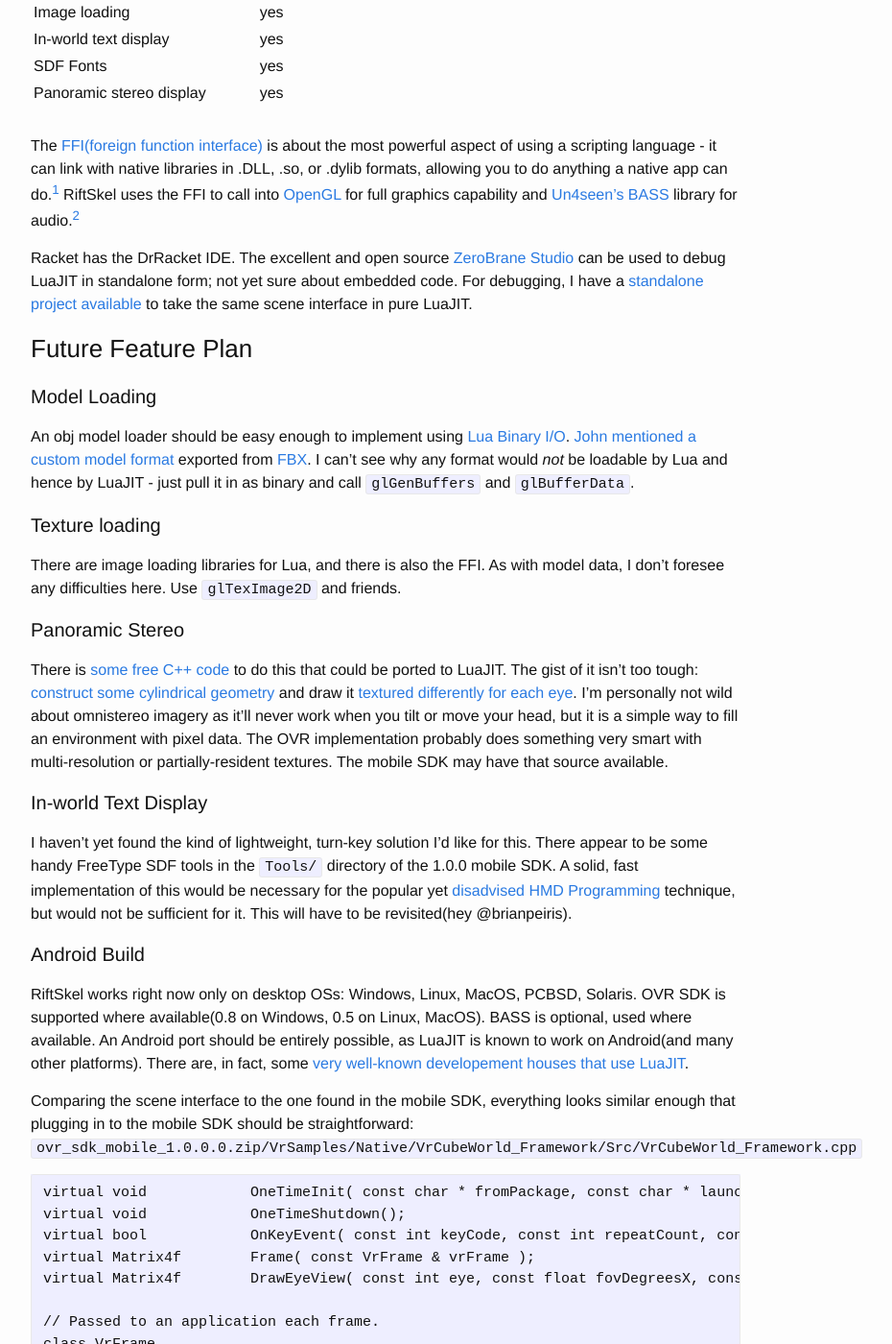
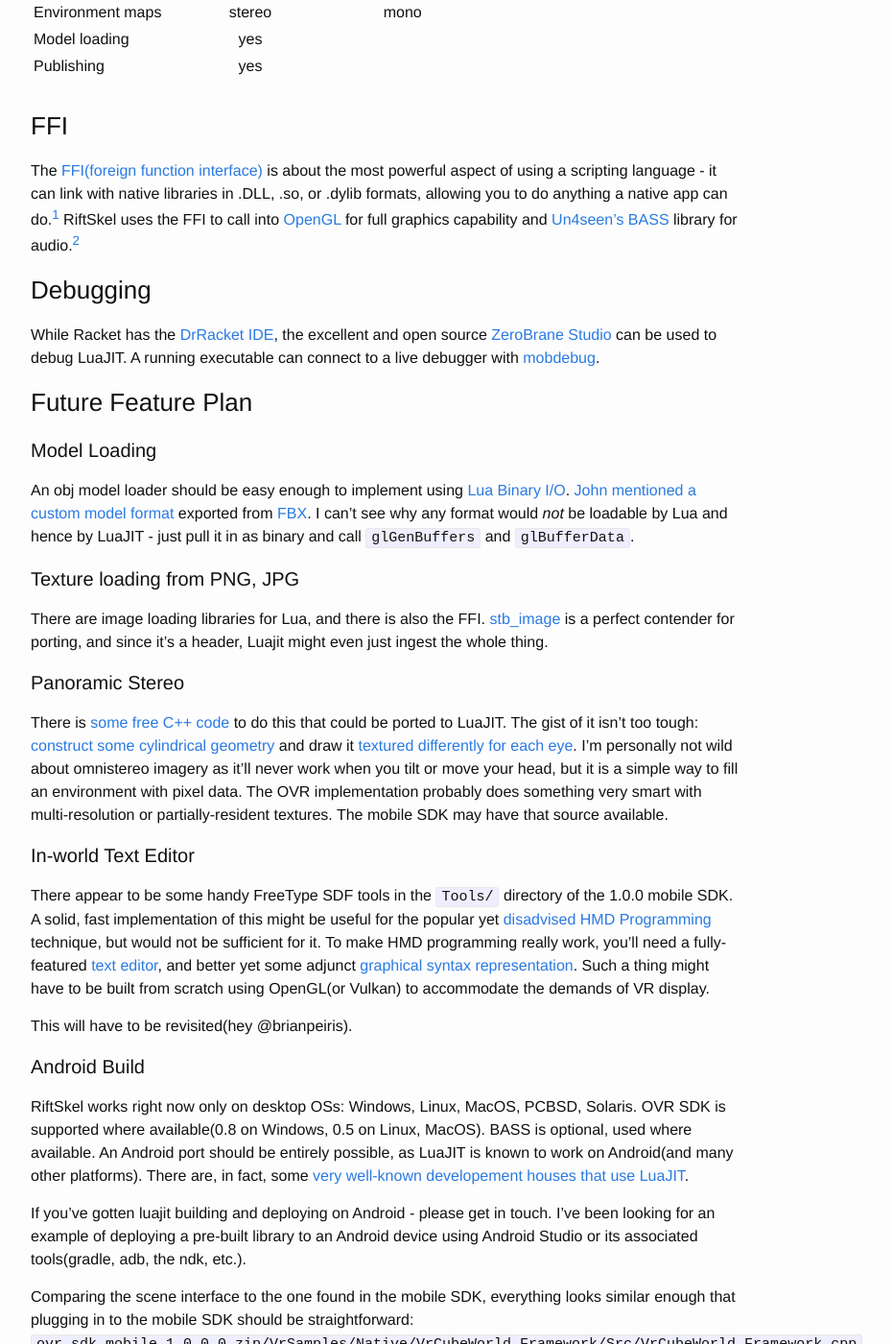
Before and after one commit to jimbo00000/jimbo00000.github.com, a Jekyll site: the page built from _posts/2016-1-9-vr-scripting.markdown, in a window 1280 px wide and 1400 px high, scrolled down 1829 px. Shown: the whole window at 96% size, without its empty margins (238-1168 px from the left). Built offline with Jekyll 4.4.1, drawn with Linux system fonts in a browser that asks for light colours; some of the changed text lies outside the part shown.

Commit message:
Update the RiftSkel/VRScript post.

```diff
--- a/_posts/2016-1-9-vr-scripting.markdown
+++ b/_posts/2016-1-9-vr-scripting.markdown
@@ -81,13 +81,14 @@
 | OpenGL   | yes, with<br>geometry wrapper      |   yes |
 | Sound loading/playing | yes | yes |
 | Platform | Android | Desktop |
+| Image loading | yes | from raw |
+| In-world text | SDF | regular bitmaps |
+| Environment maps | stereo | mono |
+| Model loading | yes | |
 | Publishing | yes | |
-| Model loading | yes | |
-| Image loading | yes | |
-| In-world text display | yes | |
-| SDF Fonts | yes | |
-| Panoramic stereo display | yes | |
 | | | |
+
+### FFI
 
 The [FFI(foreign function interface)][ffi] is about the most powerful aspect of using a scripting language - it can link with native libraries in .DLL, .so, or .dylib formats, allowing you to do anything a native app can do.[^1] RiftSkel uses the FFI to call into [OpenGL][opengl] for full graphics capability and [Un4seen's BASS][bass] library for audio.[^2]
 
@@ -95,9 +96,13 @@
 [opengl]: https://www.khronos.org/
 [bass]: http://www.un4seen.com/
 
-Racket has the DrRacket IDE. The excellent and open source [ZeroBrane Studio][zbstudio] can be used to debug LuaJIT in standalone form; not yet sure about embedded code. For debugging, I have a [standalone project available][ogl-luajit] to take the same scene interface in pure LuaJIT.
+### Debugging
 
+While Racket has the [DrRacket IDE][DrRacket], the excellent and open source [ZeroBrane Studio][zbstudio] can be used to debug LuaJIT. A running executable can connect to a live debugger with [mobdebug][mobdebug].
+
+[DrRacket]: https://docs.racket-lang.org/drracket/
 [zbstudio]: http://studio.zerobrane.com/
+[mobdebug]: https://studio.zerobrane.com/doc-remote-debugging
 [ogl-luajit]: https://bitbucket.org/jimbo00000/opengl-with-luajit
 
 ### Future Feature Plan
@@ -109,8 +114,10 @@
 [lua_binaryio]: http://www.lua.org/pil/21.2.2.html
 [FBX]: https://en.wikipedia.org/wiki/FBX
 
-#### Texture loading
-There are image loading libraries for Lua, and there is also the FFI. As with model data, I don't foresee any difficulties here. Use `glTexImage2D` and friends.
+#### Texture loading from PNG, JPG
+There are image loading libraries for Lua, and there is also the FFI. [stb_image][stb_image] is a perfect contender for porting, and since it's a header, Luajit might even just ingest the whole thing.
+
+[stb_image]: https://github.com/nothings/stb/blob/master/stb_image.h
 
 #### Panoramic Stereo
 There is [some free C++ code][OmniPano] to do this that could be ported to LuaJIT. The gist of it isn't too tough: [construct some cylindrical geometry][cylindergeom] and draw it [textured differently for each eye][texture_it]. I'm personally not wild about omnistereo imagery as it'll never work when you tilt or move your head, but it is a simple way to fill an environment with pixel data. The OVR implementation probably does something very smart with multi-resolution or partially-resident textures. The mobile SDK may have that source available.
@@ -121,9 +128,13 @@
 
 [OmniPano]: https://github.com/jimbo00000/OmniPano
 
-#### In-world Text Display
+#### In-world Text Editor
+There appear to be some handy FreeType SDF tools in the `Tools/` directory of the 1.0.0 mobile SDK. A solid, fast implementation of this might be useful for the popular yet [disadvised][terrible_idea] [HMD Programming][hmdprogramming] technique, but would not be sufficient for it. To make HMD programming really work, you'll need a fully-featured [text editor][text-editors], and better yet some adjunct [graphical syntax representation][graphic-logic]. Such a thing might have to be built from scratch using OpenGL(or Vulkan) to accommodate the demands of VR display.
 
-I haven't yet found the kind of lightweight, turn-key solution I'd like for this. There appear to be some handy FreeType SDF tools in the `Tools/` directory of the 1.0.0 mobile SDK. A solid, fast implementation of this would be necessary for the popular yet [disadvised][terrible_idea] [HMD Programming][hmdprogramming] technique, but would not be sufficient for it. This will have to be revisited(hey @brianpeiris).
+[text-editors]: http://ecc-comp.blogspot.com/2015/05/a-brief-glance-at-how-5-text-editors.html
+[graphic-logic]: https://www.reddit.com/r/graphiclogic
+
+This will have to be revisited(hey @brianpeiris).
 
 [terrible_idea]: https://www.youtube.com/watch?v=rMItsZq_n20&feature=youtu.be&t=20m6s
 [hmdprogramming]: https://www.reddit.com/r/hmdprogramming
@@ -133,6 +144,7 @@
 
 [otoy_post]: https://www.reddit.com/r/oculus/comments/3t34qc/thoughts_on_vrscript_from_tony_parisi/cx2v2h3
 
+If you've gotten luajit building and deploying on Android - please get in touch. I've been looking for an example of deploying a pre-built library to an Android device using Android Studio or its associated tools(gradle, adb, the ndk, etc.).
 
 Comparing the scene interface to the one found in the mobile SDK, everything looks similar enough that plugging in to the mobile SDK should be straightforward:
 `ovr_sdk_mobile_1.0.0.0.zip/VrSamples/Native/VrCubeWorld_Framework/Src/VrCubeWorld_Framework.cpp`
```
